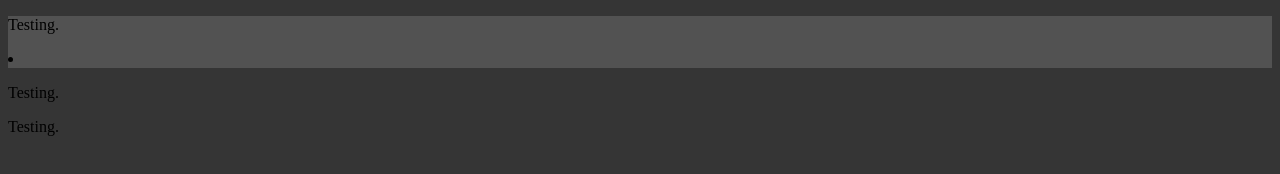
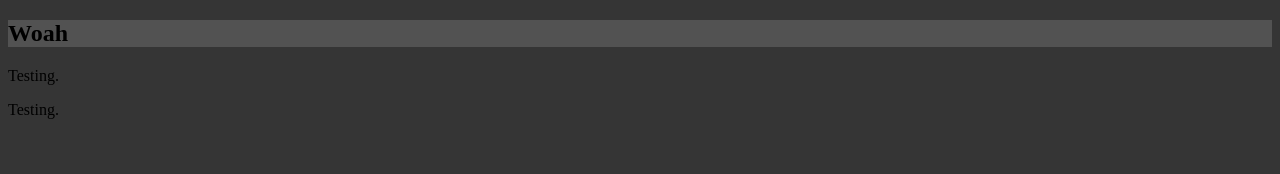
Before and after one commit to lejoobie/v1, a plain HTML site: page main.html in a window 1280 px wide. Drawn offline with Linux system fonts and the light colour scheme.

Commit message:
Add files via upload

```diff
--- a/main.html
+++ b/main.html
@@ -1,14 +1,15 @@
 <!DOCTYPE html>
 <html>
 <head>
-<link rel="stylesheet" href="assets\CSS\branding.css">
+    <title>Jonathan Cales</title>
+    <meta charset="UTF-8">
+    <meta name="keywords" content="Python, HTML, CSS, JavaScript">
+    <meta name="description" content="An aspiring programmer with a passion to contribute something meaningful to society. ">
+    <meta name="viewport" content="width=device-width, initial-scale=1.0">
+    <link rel="stylesheet" href="assets\CSS\branding.css">
 </head>
 <nav>
-   <p>Testing.
-    <li>
-
-    </li>
-   </p>
+   <h1> Woah </h1>
 </nav>
 <header>
     <p>Testing.</p>
```
